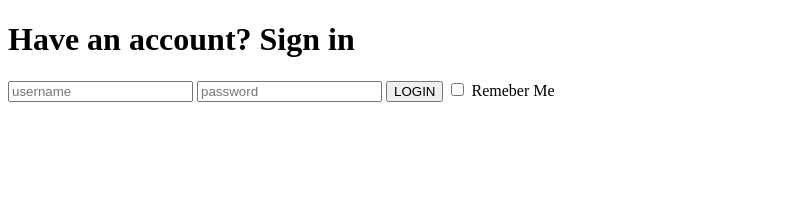
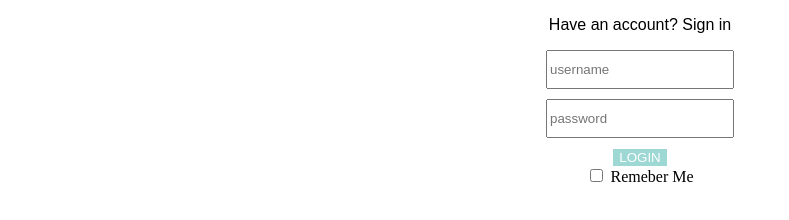
Before and after one commit to s-bishop/Demo, a plain HTML site: page index.html in a window 1280 px wide. Shown: the whole page, without its empty margins (0-789 px from the left). Drawn offline with Linux system fonts and the light colour scheme.

Commit message:
added more css

```diff
--- a/index.html
+++ b/index.html
@@ -9,10 +9,13 @@
 </head>
 <body>
 <form>
-    <h1>Have an account? Sign in</h1>
-    <input placeholder="username"/>
-    <input placeholder="password"/>
+    <p>Have an account? Sign in</p>
+    <input class="formField" placeholder="username"/>
+    <br/>
+    <input class="formField" placeholder="password"/>
+    <br/>
     <button>LOGIN</button>
+    <br/>
     <label>
         <input type="checkbox"/>
         Remeber Me
--- a/style.css
+++ b/style.css
@@ -0,0 +1,24 @@
+p {
+    font-family: sans-serif;
+}
+
+
+.formField {
+    width: 180px;
+    padding-top: 10px;
+    padding-bottom: 10px;
+    margin-bottom: 10px;
+}
+
+button {
+    background-color: #9DD8D4;
+    color: white;
+    border: 0px;
+}
+
+form {
+    text-align: center;
+    width: 300px;
+    margin-left: auto;
+    margin-right: auto;
+}
```
